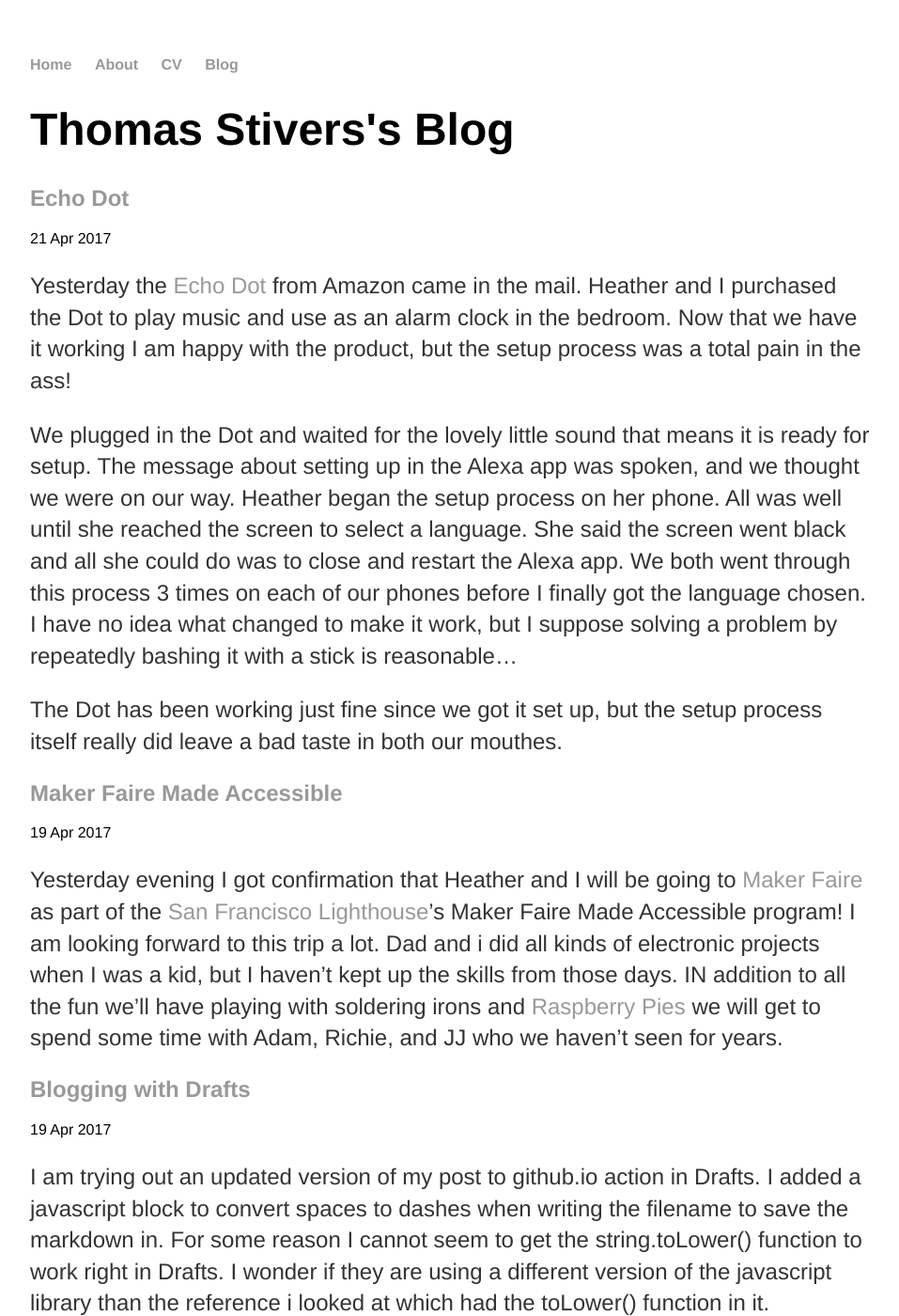
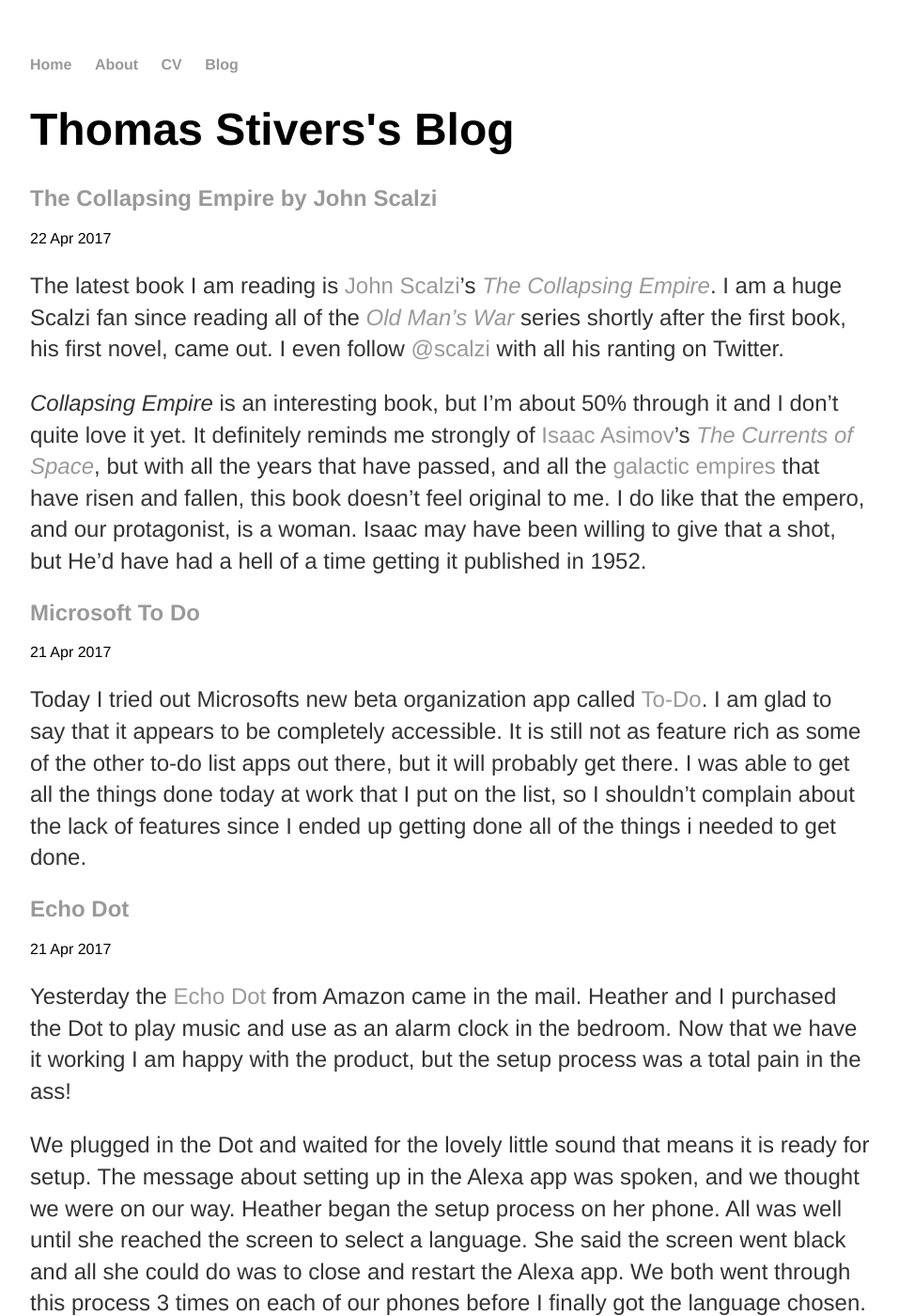
Before and after one commit to ThomasStivers/ThomasStivers.github.io, a Jekyll site: the page built from blog/index.html, in a window 1280 px wide and 1400 px high. Shown: the whole window at 94% size, without its empty margins (160-1117 px from the left). Built offline with Jekyll 4.4.1, drawn with Linux system fonts in a browser that asks for light colours; the list of posts is cut into pages by our own code; some of the changed text lies outside the part shown.

Commit message:
Added new blog posts and fixed pagination.

```diff
--- a/_config.yml
+++ b/_config.yml
@@ -1,3 +1,4 @@
 name: Thomas Stivers's Website
 markdown: kramdown
 paginate: 10
+paginate_path: "/blog/page:num/"
--- /dev/null
+++ b/_posts/2017-04-21-microsoft-to-do.md
@@ -0,0 +1,6 @@
+---
+title: Microsoft To Do
+layout: post
+date: 2017-04-21
+---
+Today I tried out Microsofts new beta organization app called [To-Do](https://todo.microsoft.com/en-us/). I am glad to say that it appears to be completely accessible. It is still not as feature rich as some of the other to-do list apps out there, but it will probably get there. I was able to get all the things done today at work that I put on the list, so I shouldn't complain about the lack of features since I ended up getting done all of the things i needed to get done.
--- /dev/null
+++ b/_posts/2017-04-22-the-collapsing-empire-by-john-scalzi.md
@@ -0,0 +1,8 @@
+---
+title: The Collapsing Empire by John Scalzi
+layout: post
+date: 2017-04-22
+---
+The latest book I am reading is [John Scalzi](https://www.scalzi.com/)'s [*The Collapsing Empire*](https://www.goodreads.com/book/show/30078567-the-collapsing-empire). I am a huge Scalzi fan since reading all of the [*Old Man's War*](https://en.wikipedia.org/wiki/Old_Man%27s_War) series shortly after the first book, his first novel, came out. I even follow [@scalzi](https://twitter.com/scalzi) with all his ranting on Twitter.
+
+*Collapsing Empire* is an interesting book, but I'm about 50% through it and I don't quite love it yet. It definitely reminds me strongly of [Isaac Asimov](http://www.asimovonline.com/asimov_home_page.html)'s [*The Currents of Space*](https://en.wikipedia.org/wiki/The_Currents_of_Space), but with all the years that have passed, and all the [galactic empires](https://en.wikipedia.org/wiki/Galactic_Empire_(disambiguation)) that have risen and fallen, this book doesn't feel original to me. I do like that the empero, and our protagonist, is a woman. Isaac may have been willing to give that a shot, but He'd have had a hell of a time getting it published in 1952.
--- a/blog/index.html
+++ b/blog/index.html
@@ -4,11 +4,25 @@
 ---
 <h1>{{ page.title }}</h1>
 <div class="posts">
-	{% for post in site.posts %}
+	{% for post in paginator.posts %}
 		<h2><a href="{{ post.url }}" title="{{ post.title }}">{{ post.title }}</a></h2>
 		<div class="meta">{{ post.date | date_to_string }}</div>
 		<div class="excerpt">
 		{{ post.excerpt }}
 		</div> <!-- /.exerpt -->
 	{% endfor %}
+<!-- Pagination links -->
+	<div class="pagination">
+	{% if paginator.previous_page %}
+		<a href="{{ paginator.previous_page_path }}" class="previous">Previous</a>
+	{% else %}
+		<span class="previous">Previous</span>
+	{% endif %}
+	<span class="page_number">Page: {{ paginator.page }} of {{ paginator.total_pages }}</span>
+	{% if paginator.next_page %}
+		<a href="{{ paginator.next_page_path }}" class="next">Next</a>
+	{% else %}
+		<span class="next ">Next</span>
+	{% endif %}
+	</div><!-- /.pagination -->
 </div> <!-- /.posts -->
```
